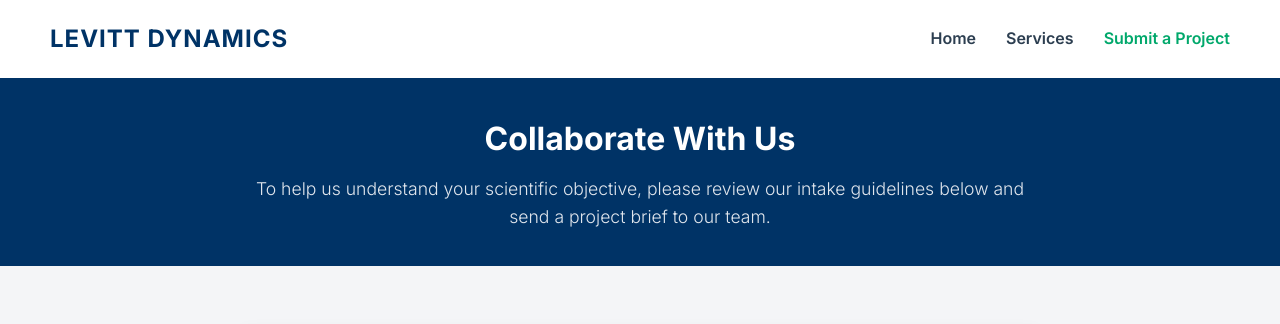
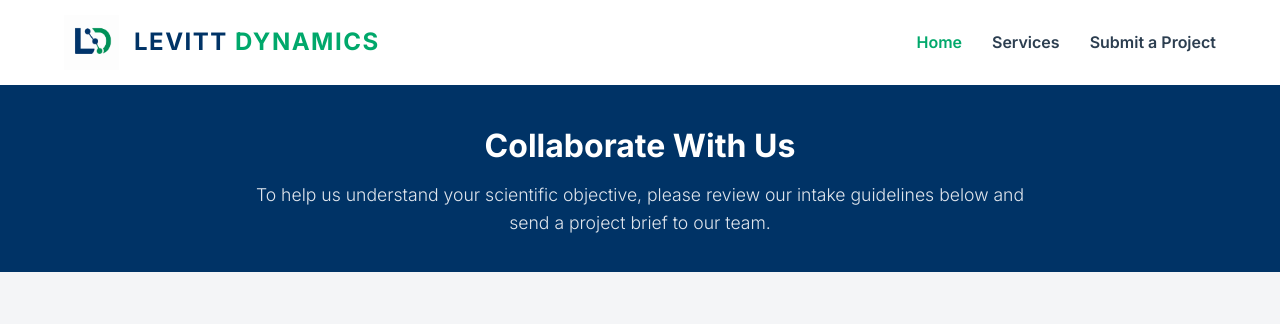
Before and after one commit to siva1106/levittdynamics, a plain HTML site: page contact.html in a window 1280 px wide. Shown: the top 324 px of the page. Drawn offline with Linux system fonts and the light colour scheme.

Commit message:
Update logo style, colors, sizes, and homepage links

```diff
--- a/contact.html
+++ b/contact.html
@@ -9,13 +9,21 @@
 </head>
 <body>
 
-    <!-- Navigation Bar -->
+   <!-- Navigation Bar -->
     <nav class="navbar">
-        <div class="logo">LEVITT DYNAMICS</div>
+        <a href="index.html" class="logo-link">
+            <div class="logo-container">
+                <img src="assets/logo.png" alt="Levitt Dynamics Logo" class="navbar-logo">
+                <span class="logo-text">
+                    <span class="brand-levitt">LEVITT</span>
+                    <span class="brand-dynamics">DYNAMICS</span>
+                </span>
+            </div>
+        </a>
         <ul class="nav-links">
-            <li><a href="index.html">Home</a></li>
+            <li><a href="index.html" class="active">Home</a></li>
             <li><a href="services.html">Services</a></li>
-            <li><a href="contact.html" class="active">Submit a Project</a></li>
+            <li><a href="contact.html">Submit a Project</a></li>
         </ul>
     </nav>
 
--- a/css/style.css
+++ b/css/style.css
@@ -31,16 +31,44 @@ body {
     display: flex;
     justify-content: space-between;
     align-items: center;
-    padding: 20px 50px;
+    padding: 15px 5%;
     background-color: var(--text-light);
     box-shadow: 0 2px 10px rgba(0,0,0,0.05);
 }
 
-.logo {
+/* Removes default link styling from the logo link wrapper */
+.logo-link {
+    text-decoration: none;
+    color: inherit;
+    display: inline-block;
+}
+
+.logo-container {
+    display: flex;
+    align-items: center;
+    gap: 15px; /* Spaces out the medium logo and the text */
+}
+
+.navbar-logo {
+    height: 55px; /* Medium size (increased from 45px) */
+    width: auto;   /* Maintains aspect ratio */
+    display: block;
+}
+
+.logo-text {
     font-size: 1.5rem;
     font-weight: 700;
-    color: var(--primary-blue);
-    letter-spacing: 1px;
+    letter-spacing: 1.5px;
+    display: inline-block;
+}
+
+/* Specific Brand Colors */
+.brand-levitt {
+    color: var(--primary-blue); /* Cobalt Blue */
+}
+
+.brand-dynamics {
+    color: var(--secondary-green); /* Molecule Green */
 }
 
 .nav-links {
@@ -329,3 +357,13 @@ footer {
     border-top: 5px solid var(--primary-blue);
     overflow: hidden;
 }
+.circular-logo {
+    width: 50px;
+    height: 50px;
+    border-radius: 50%; /* Makes it perfectly circular */
+    object-fit: contain; /* Keeps the square logo perfectly proportioned */
+    padding: 3px; /* Gives the logo icon a tiny bit of white space inside the border */
+    border: 2px solid var(--primary-blue);
+    background-color: #ffffff;
+    box-shadow: 0 2px 8px rgba(0, 0, 0, 0.10);
+}
```
Also changed, not shown: index.html (+10 -2 lines), services.html (+12 -4 lines), assets/logo.png (added), js/script.js (added).
